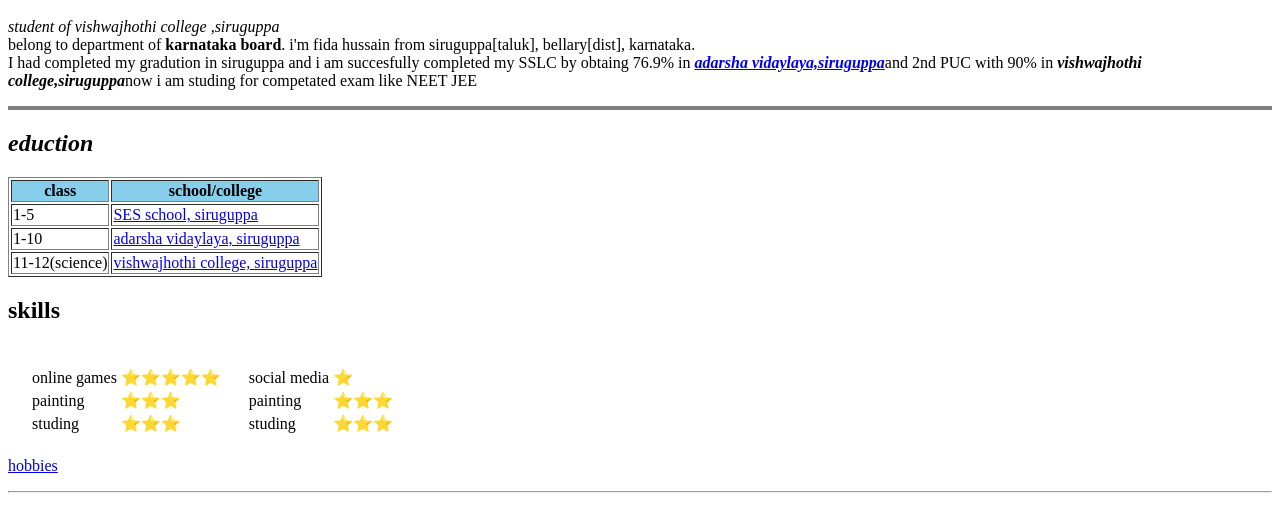
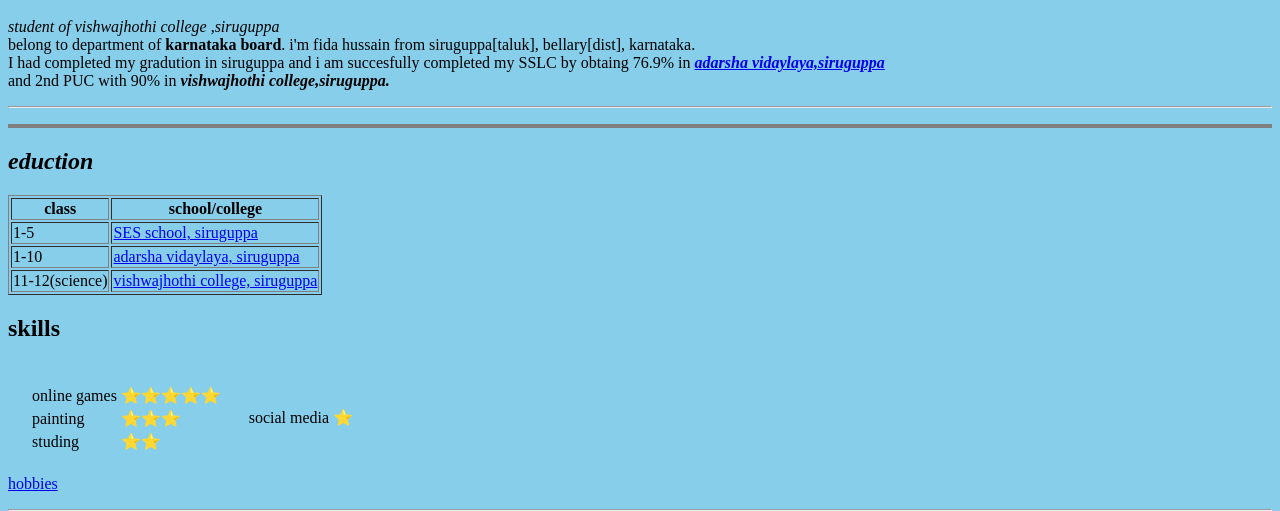
Before and after one commit to fidahussain123/fida, a plain HTML site: page index.html in a window 1280 px wide. Shown: the part 263-774 px from the top of the page. Drawn offline with Linux system fonts and the light colour scheme.

Commit message:
Update index.html

```diff
--- a/index.html
+++ b/index.html
@@ -3,8 +3,9 @@
   <head>
     <meta charset="utf-8">
   <title>about fida hussain S P</title>
+    <styles>
   </head>
-  <body>
+  <body style="background-color:skyblue">
     <img src="fida.png" width="20%"
     <center><h1>about fida hussain S p</h1></center>
        <p>
@@ -12,8 +13,10 @@
     <br /> belong to department of  <strong>karnataka board</strong>.
     i'm fida hussain from siruguppa[taluk], bellary[dist], karnataka.<br />
     I had completed my gradution in siruguppa and i am succesfully completed
-    my SSLC by obtaing 76.9% in <em><strong><a href="https://adarsharmsasgp15.business.site/">adarsha vidaylaya,siruguppa</a></strong></em>and 2nd PUC with 90%
-    in <em><strong>vishwajhothi college,siruguppa</strong></em>now i am studing for competated exam like NEET JEE
+    my SSLC by obtaing 76.9% in <em><strong><a href="https://adarsharmsasgp15.business.site/">adarsha vidaylaya,siruguppa</a><br />
+    </strong></em>and 2nd PUC with 90%
+    in <em><strong>vishwajhothi college,siruguppa.</strong></em>
+    </p><hr />
     </p><hr size="4" noshade />
   <h2><em>eduction</em></h2>
 <table border="1">
@@ -52,7 +55,7 @@
         </tr>
       <tr>
         <td>studing </td>
-        <td>⭐⭐⭐</td>
+        <td>⭐⭐</td>
       </tr>
     </table>
   </td>
@@ -62,13 +65,7 @@
       <td>social media</td>
       <td>⭐</td></tr>
     <tr>
-      <td>painting</td>
-      <td>⭐⭐⭐</td>
-    </tr>
-  <tr>
-    <td>studing </td>
-    <td>⭐⭐⭐</td>
-  </tr>
+
   </table>
 
   </td>
@@ -77,9 +74,9 @@
    <a href= "my hobbies.html">hobbies</a>
  </p><hr />
  <h4><a href="contact.html">contact me</a> </h4>
+<hr />
+<h2>photos</h2>
 
-<h2>photos</h2>
- <hr />
  <img src="fida 1.jpg"  width="20%">
  <img src="fida 2.jpg"  width="20%">
  <img src="fida 3.jpg"  width="20%">
```
